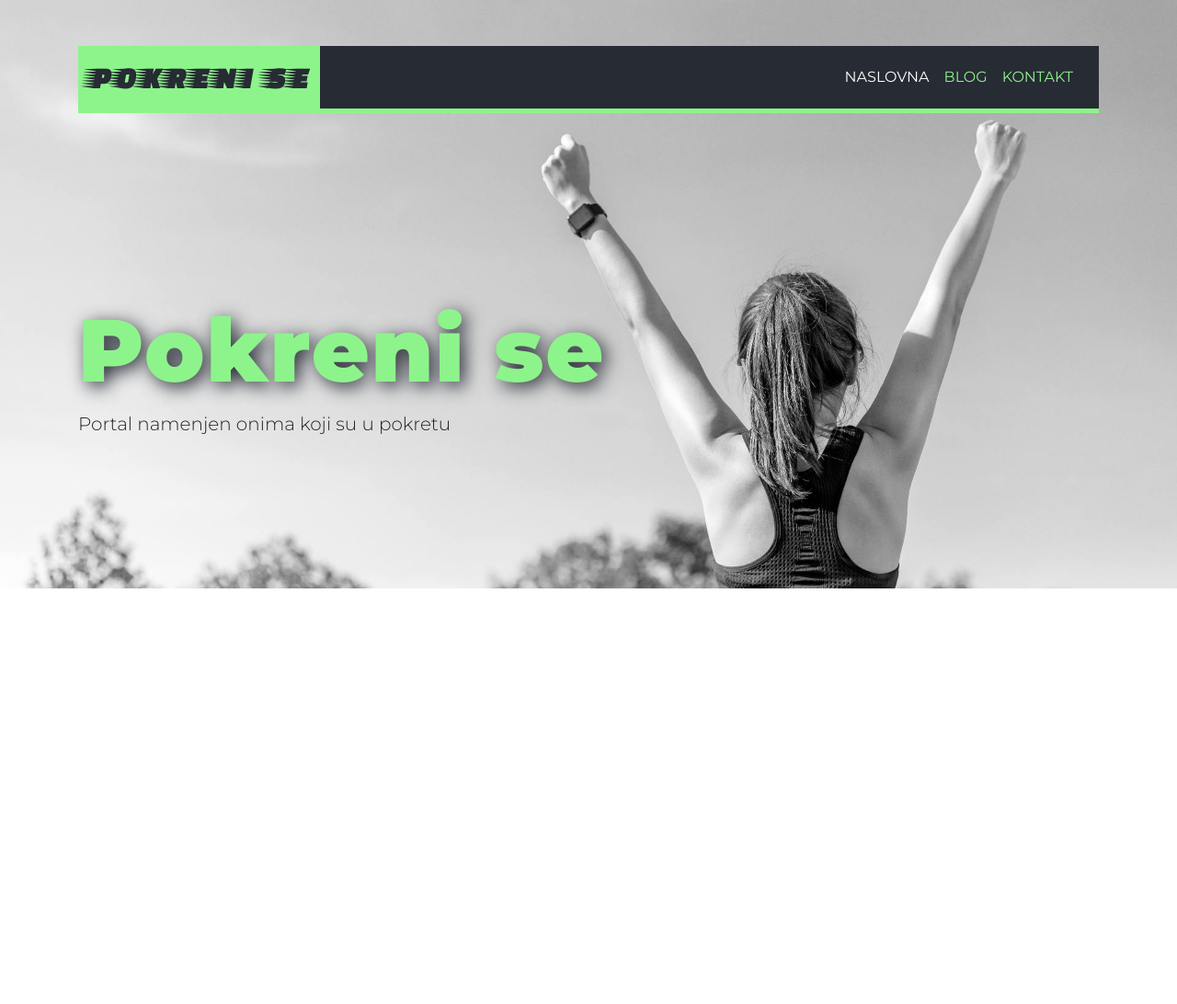
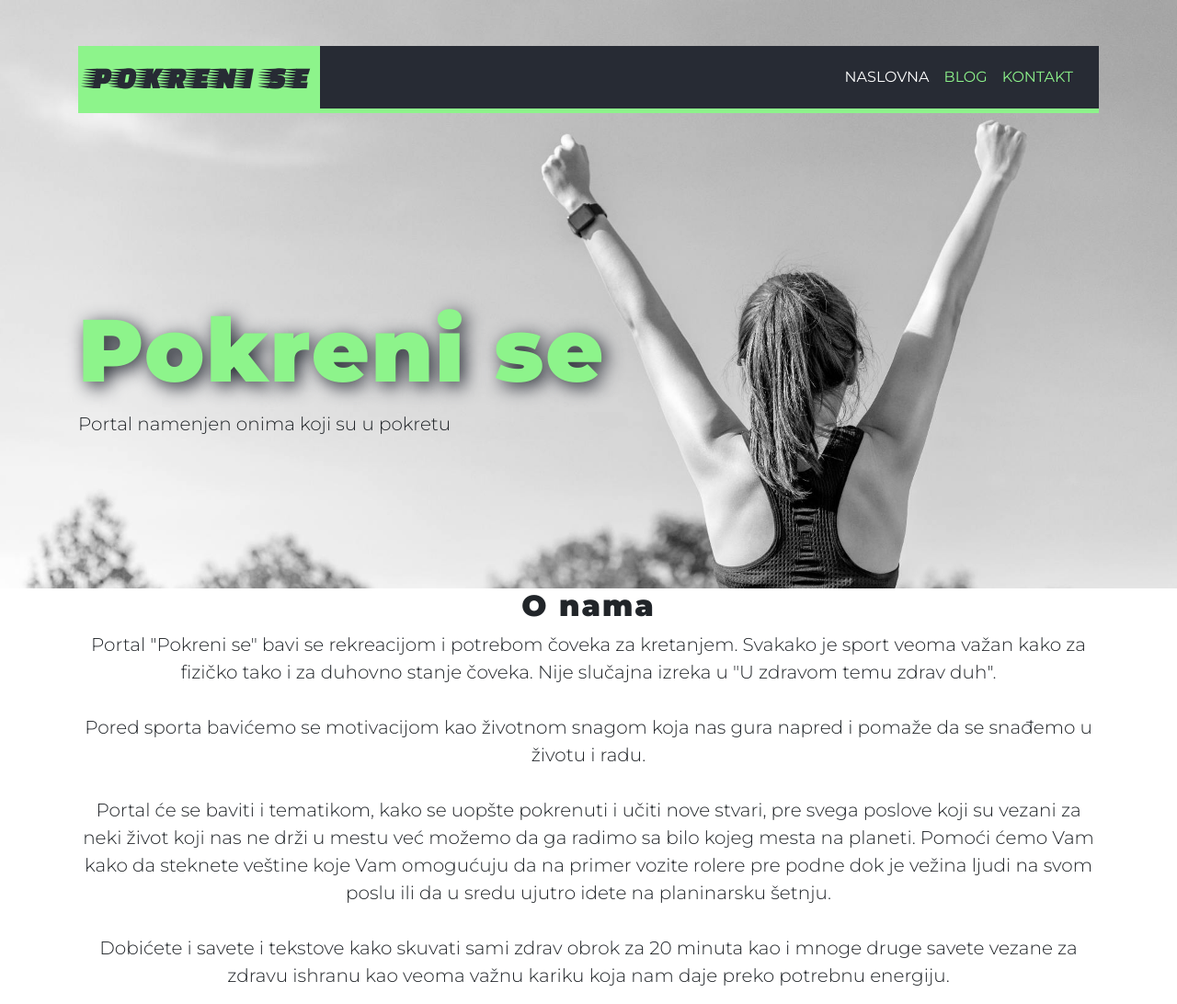
Before and after one commit to slobodanmiric/pokreni_se, a plain HTML site: page index.html in a window 1280 px wide. Shown: the whole page at 92% size. Before the commit the page ends 800 px from the top, so only its background shows below. Drawn offline with nearby package versions, Linux system fonts and the light colour scheme.

Commit message:
uvod html

```diff
--- a/index.html
+++ b/index.html
@@ -22,6 +22,7 @@
 </head>
 
 <body>
+
     <!-- header -->
     <section class="mainHeader">
         <div class="container">
@@ -51,6 +52,26 @@
         </hgroup>
     </section>
 
+    <!-- uvod -->
+    <section class="uvod text-center">
+        <div class="container">
+            <div class="row">
+                <div class="col-12">
+                    <h2>O nama</h2>
+                    <p class="lead">
+                        Portal "Pokreni se" bavi se rekreacijom i potrebom čoveka za kretanjem. Svakako je sport veoma važan kako za fizičko tako i za duhovno stanje čoveka. Nije slučajna izreka u "U zdravom temu zdrav duh".
+                        <br><br>
+                        Pored sporta bavićemo se motivacijom kao životnom snagom koja nas gura napred i pomaže da se snađemo u životu i radu.
+                        <br><br>
+                        Portal će se baviti i tematikom, kako se uopšte pokrenuti i učiti nove stvari, pre svega poslove koji su vezani za neki život koji nas ne drži u mestu već možemo da ga radimo sa bilo kojeg mesta na planeti. Pomoći ćemo Vam kako da steknete veštine koje Vam omogućuju da na primer vozite rolere pre podne dok je vežina ljudi na svom poslu ili da u sredu ujutro idete na planinarsku šetnju.
+                        <br><br>
+                        Dobićete i savete i tekstove kako skuvati sami zdrav obrok za 20 minuta kao i mnoge druge savete vezane za zdravu ishranu kao veoma važnu kariku koja nam daje preko potrebnu energiju.
+                    </p>
+                </div>
+            </div>
+        </div>
+    </section>
+
     <!-- Optional JavaScript -->
     <!-- jQuery first, then Popper.js, then Bootstrap JS -->
     <script src="https://code.jquery.com/jquery-3.5.1.slim.min.js" integrity="sha384-DfXdz2htPH0lsSSs5nCTpuj/zy4C+OGpamoFVy38MVBnE+IbbVYUew+OrCXaRkfj" crossorigin="anonymous"></script>
--- a/style.css
+++ b/style.css
@@ -63,6 +63,9 @@ nav {
     color: var(--secondaryColor) !important;
     text-transform: uppercase;
 }
+.nav-link:hover {
+    color: var(--white) !important;
+}
 .navbar-light .navbar-nav .active > .nav-link, .navbar-light .navbar-nav .nav-link.active, .navbar-light .navbar-nav .nav-link.show, .navbar-light .navbar-nav .show > .nav-link {
     color: var(--white) !important;
 }
```
